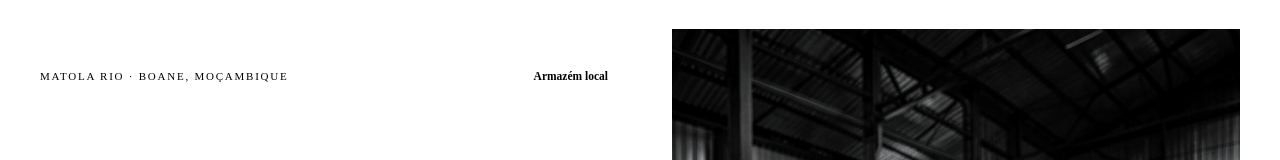
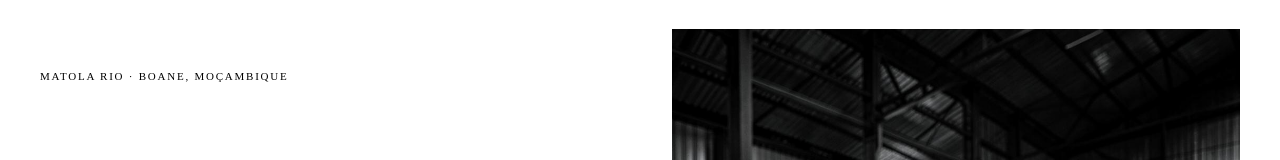
Before and after one commit to kennydasilva/BssMoz_website, a React (Vite) app: page / in a window 1280 px wide. Shown: the part 189-349 px from the top of the page. Built offline with nearby package versions, Linux system fonts and the light colour scheme; the HTML template or start-up script is replaced by a standard one.

Commit message:
style: drop hero warehouse badge and color the location in brand blue
Removes the "Armazém local" tag next to the hero location line and
recolors "Matola Rio · Boane, ..." in the brand accent blue.

```diff
--- a/src/components/Hero/Hero.module.css
+++ b/src/components/Hero/Hero.module.css
@@ -24,24 +24,7 @@
   font-size: 11px;
   letter-spacing: 0.16em;
   text-transform: uppercase;
-  color: var(--color-muted);
-  margin-right: auto;
-}
-
-.metaWarehouse {
-  display: flex;
-  align-items: center;
-  gap: 8px;
-  font-size: 11.5px;
-  font-weight: 600;
-  color: var(--color-ink);
-}
-
-.dot {
-  width: 8px;
-  height: 8px;
-  background: var(--color-brand);
-  flex: 0 0 auto;
+  color: var(--color-brand-light);
 }
 
 .title {
--- a/src/components/Hero/Hero.tsx
+++ b/src/components/Hero/Hero.tsx
@@ -10,10 +10,6 @@
         <div>
           <div className={styles.meta}>
             <span className={styles.metaLocal}>{t.local}</span>
-            <span className={styles.metaWarehouse}>
-              <span className={styles.dot} />
-              {t.armazem}
-            </span>
           </div>
           <h1 className={styles.title}>{t.h1}</h1>
           <p className={styles.sub}>{t.sub}</p>
--- a/src/data/translations.ts
+++ b/src/data/translations.ts
@@ -25,7 +25,6 @@
 export interface Translation {
   pedirPreco: string;
   local: string;
-  armazem: string;
   h1: string;
   sub: string;
   verCatalogo: string;
@@ -86,7 +85,6 @@
   pt: {
     pedirPreco: "Pedir preço",
     local: "Matola Rio · Boane, Moçambique",
-    armazem: "Armazém local",
     h1: "Metal cortado à medida, pronto para a obra.",
     sub: "Perfis estruturais, chapas, tubos, corrimãos e grelhas em aço, inox, galvanizado, alumínio, latão, cobre, Hardox e fibra de vidro.",
     verCatalogo: "Ver catálogo",
@@ -197,7 +195,6 @@
   en: {
     pedirPreco: "Get a price",
     local: "Matola Rio · Boane, Mozambique",
-    armazem: "Local warehouse",
     h1: "Metal cut to size, ready for site.",
     sub: "Structural profiles, sheet, tube, handrail and grating in steel, stainless, galvanised, aluminium, brass, copper, Hardox and fibreglass.",
     verCatalogo: "View catalogue",
```
